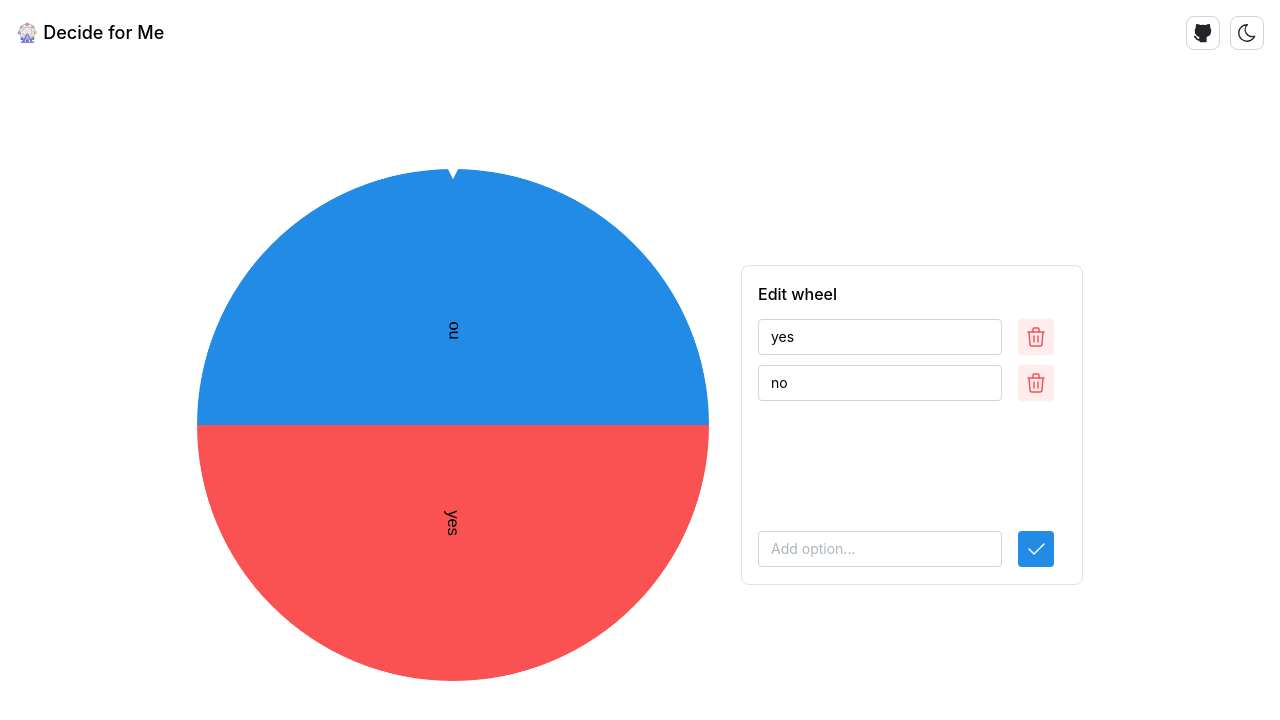
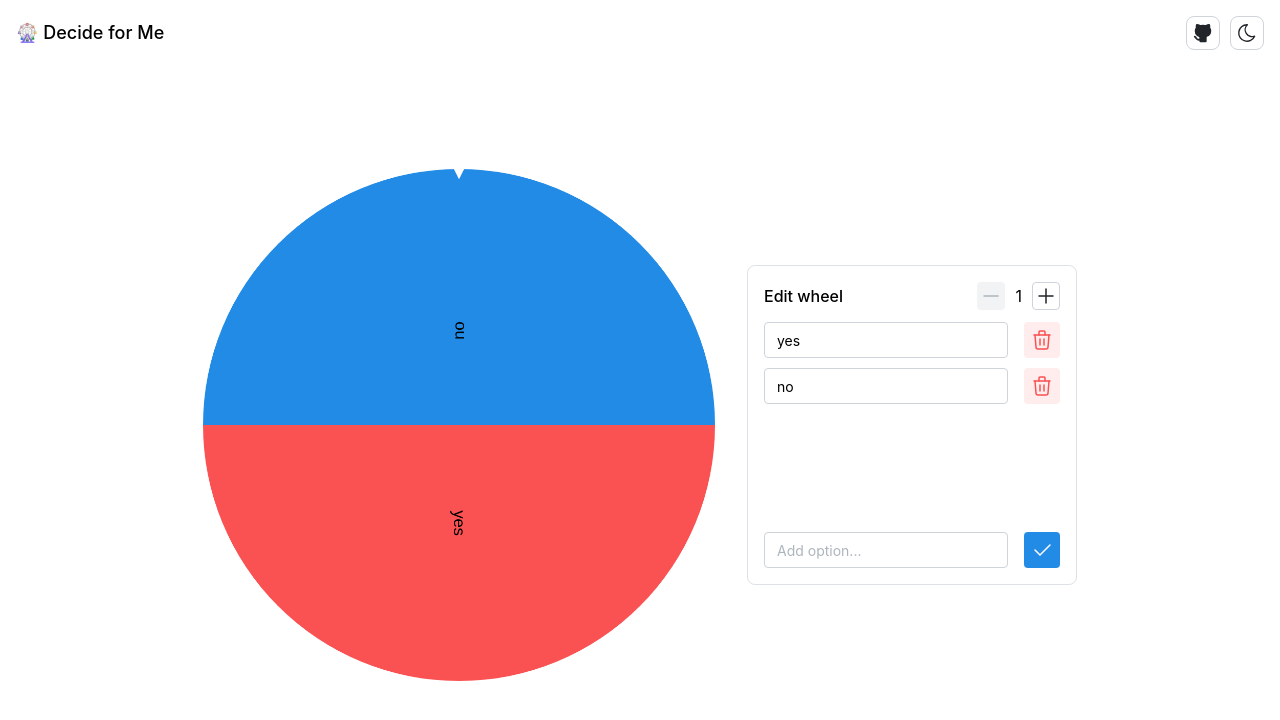
Before and after one commit to kcirreb/decide-for-me, a Next.js app: page / in a window 1280 px wide. Shown: the top 720 px of the page. Built offline with nearby package versions, Linux system fonts and the light colour scheme.

Commit message:
feat: add segment multiplier to wheel

```diff
--- a/app/page.tsx
+++ b/app/page.tsx
@@ -9,6 +9,7 @@ import { useState } from "react";
 
 export default function Home() {
   const [options, setOptions] = useState<string[]>(DEFAULT_OPTIONS);
+  const [multiplier, setMultiplier] = useState<number>(1);
   const [spinning, setSpinning] = useState<boolean>(false);
 
   return (
@@ -18,10 +19,17 @@ export default function Home() {
       <Group justify="center" gap="xl" h="100%">
         <Wheel
           options={options}
+          multiplier={multiplier}
           spinning={spinning}
           setSpinning={setSpinning}
         />
-        <Editor options={options} setOptions={setOptions} spinning={spinning} />
+        <Editor
+          options={options}
+          setOptions={setOptions}
+          multiplier={multiplier}
+          setMultiplier={setMultiplier}
+          spinning={spinning}
+        />
       </Group>
     </Stack>
   );
--- a/components/editor.tsx
+++ b/components/editor.tsx
@@ -7,16 +7,24 @@ import {
   Text,
   TextInput,
 } from "@mantine/core";
-import { IconCheck, IconTrash } from "@tabler/icons-react";
+import { IconCheck, IconMinus, IconPlus, IconTrash } from "@tabler/icons-react";
 import { useState } from "react";
 
 interface EditorProps {
   options: string[];
   setOptions: (options: string[]) => void;
+  multiplier: number;
+  setMultiplier: (multiplier: number) => void;
   spinning: boolean;
 }
 
-export default function Editor({ options, setOptions, spinning }: EditorProps) {
+export default function Editor({
+  options,
+  setOptions,
+  multiplier,
+  setMultiplier,
+  spinning,
+}: EditorProps) {
   const [newOption, setNewOption] = useState<string>("");
 
   const addOption = () => {
@@ -39,8 +47,26 @@ export default function Editor({ options, setOptions, spinning }: EditorProps) {
 
   return (
     <Card radius="md" withBorder className="h-full max-h-80">
-      <Text fw={500}>Edit wheel</Text>
-      <ScrollArea.Autosize h={200} mt="sm" offsetScrollbars>
+      <Group justify="space-between">
+        <Text fw={500}>Edit wheel</Text>
+        <Group gap="xs">
+          <ActionIcon
+            variant="default"
+            onClick={() => setMultiplier(multiplier - 1)}
+            disabled={multiplier === 1}
+          >
+            <IconMinus stroke={1.5} />
+          </ActionIcon>
+          <Text>{multiplier}</Text>
+          <ActionIcon
+            variant="default"
+            onClick={() => setMultiplier(multiplier + 1)}
+          >
+            <IconPlus stroke={1.5} />
+          </ActionIcon>
+        </Group>
+      </Group>
+      <ScrollArea.Autosize h={200} mt="sm">
         <Stack gap="xs">
           {options.map((option, index) => (
             <Group key={index}>
--- a/components/wheel.tsx
+++ b/components/wheel.tsx
@@ -3,11 +3,17 @@ import { useEffect, useRef, useState } from "react";
 
 interface WheelProps {
   options: string[];
+  multiplier: number;
   spinning: boolean;
   setSpinning: (spinning: boolean) => void;
 }
 
-export default function Wheel({ options, spinning, setSpinning }: WheelProps) {
+export default function Wheel({
+  options,
+  multiplier,
+  spinning,
+  setSpinning,
+}: WheelProps) {
   const [rotation, setRotation] = useState<number>(0);
 
   const canvasRef = useRef<HTMLCanvasElement>(null);
@@ -46,12 +52,12 @@ export default function Wheel({ options, spinning, setSpinning }: WheelProps) {
     if (!ctx) return;
 
     const radius = canvas.width / 2;
-    const angle = (Math.PI * 2) / options.length;
+    const angle = (Math.PI * 2) / (options.length * multiplier);
 
     ctx.clearRect(0, 0, canvas.width, canvas.height);
 
-    for (let i = 0; i < options.length; i++) {
-      // slice
+    for (let i = 0; i < options.length * multiplier; i++) {
+      // segment
       ctx.beginPath();
       ctx.moveTo(radius, radius);
       ctx.arc(
@@ -70,7 +76,7 @@ export default function Wheel({ options, spinning, setSpinning }: WheelProps) {
       ctx.rotate(rotation + angle * i + angle / 2);
       ctx.fillStyle = "black";
       ctx.font = "32px Arial";
-      ctx.fillText(options[i], radius / 3, 10);
+      ctx.fillText(options[i % options.length], radius / 3, 10);
       ctx.restore();
     }
 
@@ -82,7 +88,7 @@ export default function Wheel({ options, spinning, setSpinning }: WheelProps) {
     ctx.closePath();
     ctx.fillStyle = "white";
     ctx.fill();
-  }, [rotation, options]);
+  }, [rotation, options, multiplier]);
 
   return (
     <canvas
```
